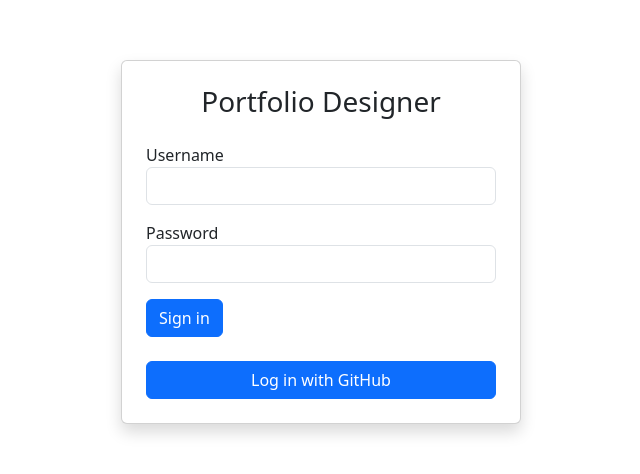
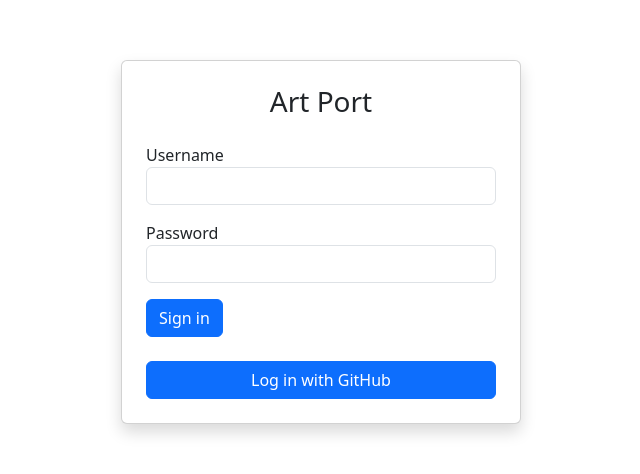
Before and after one commit to Liu-Dennis/finalproject, a React (Vite) app: page / in a window 1280 px wide. Shown: the part 158-632 px from the top of the page, without its empty margins (319-959 px from the left). Built offline with nearby package versions, Linux system fonts and the light colour scheme.

Commit message:
Minor name changes

```diff
--- a/index.html
+++ b/index.html
@@ -6,7 +6,7 @@
     <link href="https://cdn.jsdelivr.net/npm/bootstrap@5.3.8/dist/css/bootstrap.min.css" rel="stylesheet" integrity="sha384-sRIl4kxILFvY47J16cr9ZwB07vP4J8+LH7qKQnuqkuIAvNWLzeN8tE5YBujZqJLB" crossorigin="anonymous">
     <script src="https://cdn.jsdelivr.net/npm/bootstrap@5.3.8/dist/js/bootstrap.bundle.min.js" integrity="sha384-FKyoEForCGlyvwx9Hj09JcYn3nv7wiPVlz7YYwJrWVcXK/BmnVDxM+D2scQbITxI" crossorigin="anonymous"></script>
     <meta name="viewport" content="width=device-width, initial-scale=1.0" />
-    <title>Vite + React</title>
+    <title>Art Port</title>
   </head>
   <body>
     <div id="root"></div>
--- a/src/client/homepage.jsx
+++ b/src/client/homepage.jsx
@@ -3,7 +3,7 @@
   return (
     <main className="container min-vh-100 d-flex align-items-center justify-content-center">
       <div className="card p-4 shadow" style={{ maxWidth: "400px", width: "100%" }}>
-        <h1 className="h3 mb-4 text-center">Portfolio Designer</h1>
+        <h1 className="h3 mb-4 text-center">Art Port</h1>
           <LocalForm />
           <br className="mb-5"/>
           <Methods />
--- a/src/client/pfolioComponents/navbar.jsx
+++ b/src/client/pfolioComponents/navbar.jsx
@@ -4,6 +4,7 @@
 import { useState, useEffect } from "react";
 import { NavbarBrand, Button } from 'react-bootstrap';
 import { useNavigate } from 'react-router-dom';
+import logo from '../assets/tempLogo.png';
 
 
 function PFolioNavBar() {
@@ -37,9 +38,17 @@
         <>
         <Navbar bg="primary" data-bs-theme="dark">
             <Container>
-                {username !== "" ? <Navbar.Brand>Logged in as {username}</Navbar.Brand> : <Navbar.Brand>Not Logged In</Navbar.Brand>}
-                {/* <Button onClick={handleLogOut}>Log Out</Button> */}
-                {username !== "" ? <Button onClick={handleLogOut}>Log Out</Button> : <Button onClick={handleLogInRedirect}>Log In</Button>}
+                <Navbar.Brand>
+                    <img
+                        alt = ""
+                        src = {logo}
+                        width = "30"
+                        height = "30"
+                        className = "d-inline-block align top"
+                    />{' '}
+                    Art Port
+                </Navbar.Brand>
+                {username !== "" ? <Button onClick={handleLogOut}>Log Out {username}</Button> : <Button onClick={handleLogInRedirect}>Log In</Button>}
             </Container>
         </Navbar>
         </>
```
Also changed, not shown: src/client/assets/tempLogo.png (added).
